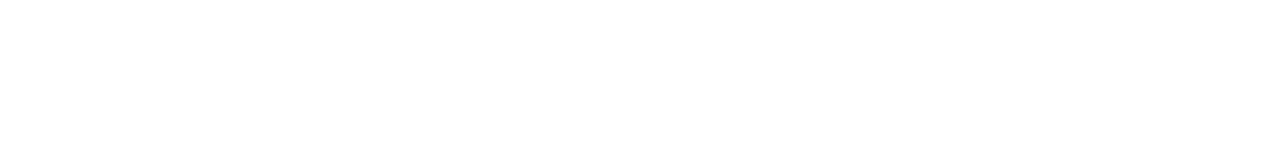
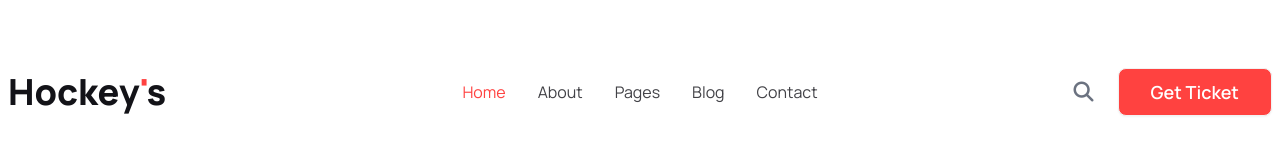
Before and after one commit to SobuZ391/B9-A3-Hockeys, a plain HTML site: page index.html in a window 1280 px wide. Drawn offline with nearby package versions, Linux system fonts and the light colour scheme.

Commit message:
added the navbar section

```diff
--- a/index.html
+++ b/index.html
@@ -1,15 +1,69 @@
 <!DOCTYPE html>
-<html lang="en">
+<html lang="en" data-theme="light">
 <head>
     <meta charset="UTF-8">
     <meta name="viewport" content="width=device-width, initial-scale=1.0">
     <title>Hockeys</title>
-
 <link href="https://cdn.jsdelivr.net/npm/daisyui@4.6.0/dist/full.min.css" rel="stylesheet" type="text/css" />
 <script src="https://cdn.tailwindcss.com"></script>
-
+<script src="https://kit.fontawesome.com/8ae4ff2c75.js" crossorigin="anonymous"></script>
+<!-- Google fonts -->
+<link rel="preconnect" href="https://fonts.googleapis.com">
+<link rel="preconnect" href="https://fonts.gstatic.com" crossorigin>
+<link href="https://fonts.googleapis.com/css2?family=Manrope:wght@300;400;500;600;700;800&display=swap" rel="stylesheet">
+<style>
+    *{
+        font-family: 'Manrope', sans-serif;
+    }
+    .font-manrope{
+        font-family: 'Manrope', sans-serif;
+    }
+</style>
 </head>
 <body>
+    <header>
+       <section class="mt-14">
+         <!-- nav related contents -->
+         <div class="navbar bg-base-100 container mx-auto  ">
+            <div class="navbar-start">
+              <div class="dropdown">
+                <div tabindex="0" role="button" class="btn btn-ghost lg:hidden">
+                  <svg xmlns="http://www.w3.org/2000/svg" class="h-5 w-5" fill="none" viewBox="0 0 24 24" stroke="currentColor"><path stroke-linecap="round" stroke-linejoin="round" stroke-width="2" d="M4 6h16M4 12h8m-8 6h16" /></svg>
+                </div>
+                <ul tabindex="0" class="menu menu-sm dropdown-content mt-3 z-[1] p-2 shadow bg-base-100 rounded-box w-52">
+                <li class="text-[#FF4240] " ><a>Home</a></li>
+                <li><a>About</a></li>
+                <li><a>Pages</a></li>
+                <li><a>Blog</a></li>
+                <li><a>Contact</a></li>
+                </ul>
+              </div>
+              <a class="text-[#131318] text-4xl font-extrabold ">Hockey<span class="text-[#FF4240]" >'</span>s </a>
+            </div>
+            <div class="navbar-center hidden lg:flex  ">
+              <ul class="menu menu-horizontal px-5 text-base text-[#424247]">
+                <li class="text-[#FF4240]" ><a>Home</a></li>
+                <li><a>About</a></li>
+                <li><a>Pages</a></li>
+                <li><a>Blog</a></li>
+                <li><a>Contact</a></li>
+            </div>
+            <div class="navbar-end">
+                <i class="fa-solid fa-magnifying-glass mr-6 text-gray-500 text-xl" ></i>
+              <a class="btn bg-[#FF4240] px-8   text-white text-lg btn  hover:bg-teal-500"> Get Ticket</a>
+            </div>
+          </div>
+
+       </section>
+    </header>
+     <main>
+
+
+
+    </main>
+    <footer>
+
+    </footer>
 
 </body>
 </html>
--- a/tailwind.config.js
+++ b/tailwind.config.js
@@ -1,4 +1,5 @@
 /** @type {import('tailwindcss').Config} */
+
 module.exports = {
     content: ["./src/**/*.{html,js}"],
     theme: {
```
Also changed, not shown: Images/1.png (added), Images/10.png (added), Images/11.png (added), Images/2.png (added), Images/3.png (added), Images/4.png (added), Images/5.png (added), Images/6.png (added), Images/7.png (added), Images/8.png (added), Images/9.png (added), Images/Group 1171275317.png (added), Images/Group 1171275318.png (added), Images/Group 1171275321.png (added).
